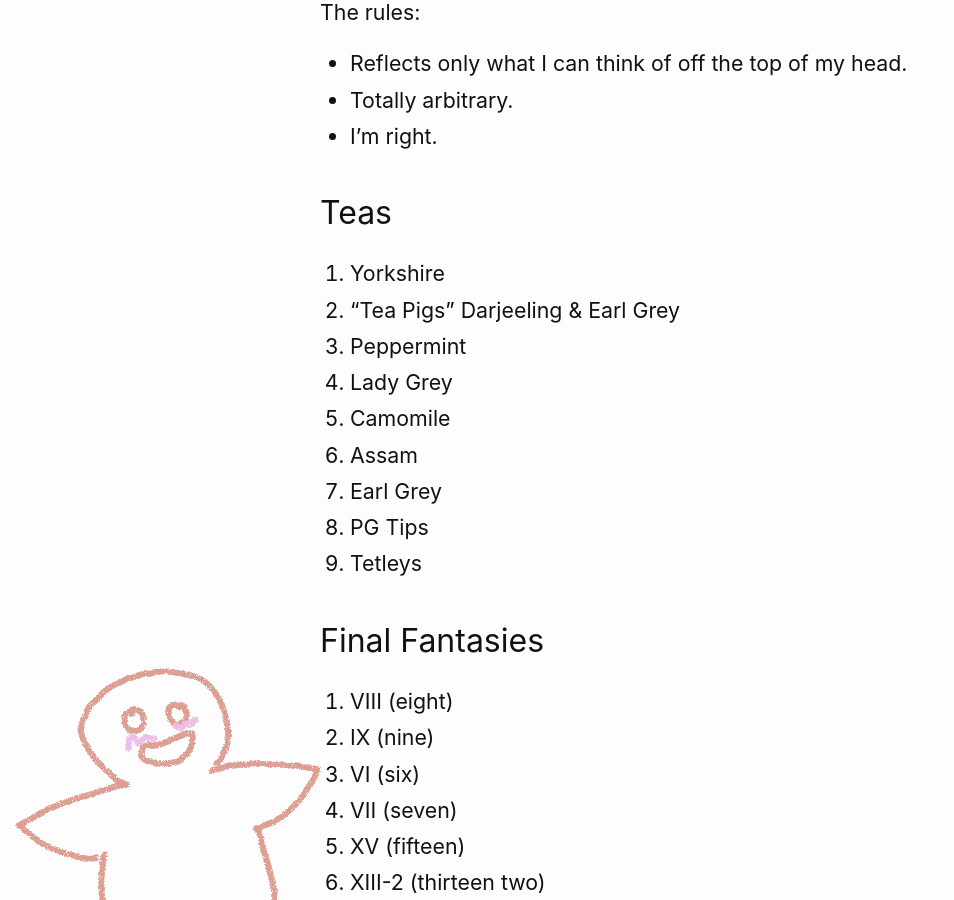
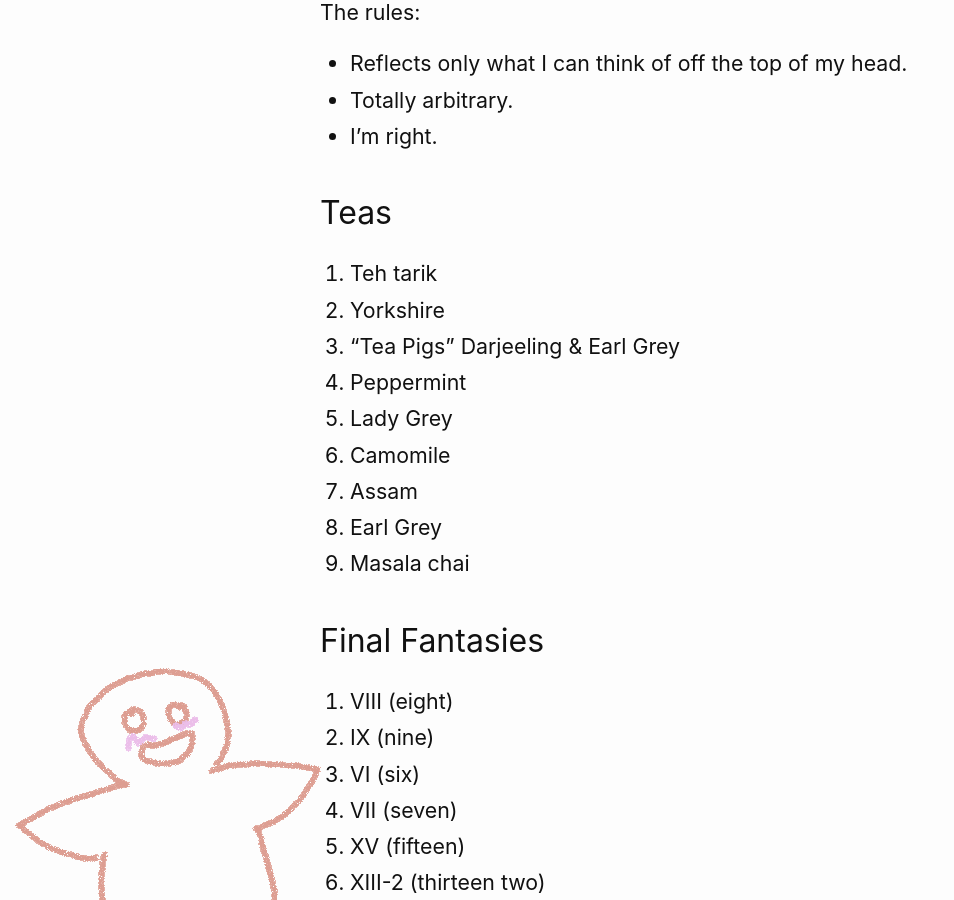
Before and after one commit to jsrn/jsrn.github.io, a Jekyll site: the page built from best.md, in a window 1280 px wide and 900 px high, scrolled down 361 px. Shown: the whole window, without its empty margins (0-954 px from the left). Built offline with Jekyll 4.4.1, drawn with Linux system fonts in a browser that asks for light colours; our own code applies the rules of GitHub Pages for plain Markdown files.

Commit message:
Sorry, tetleys and PG tips

```diff
--- a/best.md
+++ b/best.md
@@ -15,6 +15,7 @@
 
 ## Teas
 
+1. Teh tarik
 1. Yorkshire
 1. "Tea Pigs" Darjeeling & Earl Grey
 1. Peppermint
@@ -22,8 +23,7 @@
 1. Camomile
 1. Assam
 1. Earl Grey
-1. PG Tips
-1. Tetleys
+1. Masala chai
 
 ## Final Fantasies
 
```
